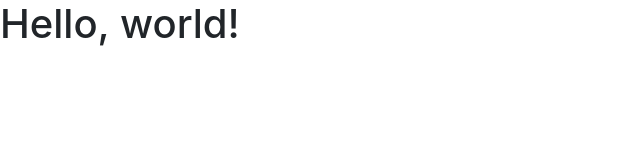
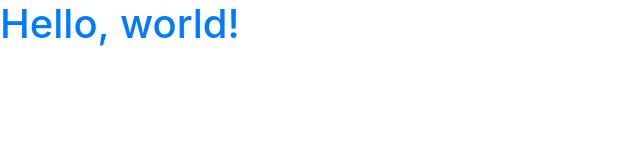
Before and after one commit to rahelisonmika/github-flow, a plain HTML site: page index.html in a window 1280 px wide. Shown: the whole page, without its empty margins (0-640 px from the left). Drawn offline with nearby package versions, Linux system fonts and the light colour scheme.

Commit message:
io le css e

```diff
--- a/index.html
+++ b/index.html
@@ -8,10 +8,9 @@
     <title>Hello, world!</title>
   </head>
   <body>
-    <h1>Hello, world!</h1>
-
     <script src="https://code.jquery.com/jquery-3.3.1.slim.min.js" integrity="sha384-q8i/X+965DzO0rT7abK41JStQIAqVgRVzpbzo5smXKp4YfRvH+8abtTE1Pi6jizo" crossorigin="anonymous"></script>
     <script src="https://cdnjs.cloudflare.com/ajax/libs/popper.js/1.14.3/umd/popper.min.js" integrity="sha384-ZMP7rVo3mIykV+2+9J3UJ46jBk0WLaUAdn689aCwoqbBJiSnjAK/l8WvCWPIPm49" crossorigin="anonymous"></script>
     <script src="https://stackpath.bootstrapcdn.com/bootstrap/4.1.1/js/bootstrap.min.js" integrity="sha384-smHYKdLADwkXOn1EmN1qk/HfnUcbVRZyYmZ4qpPea6sjB/pTJ0euyQp0Mk8ck+5T" crossorigin="anonymous"></script>
+    <h1 class="text-primary">Hello, world!</h1>
   </body>
 </html>
```
